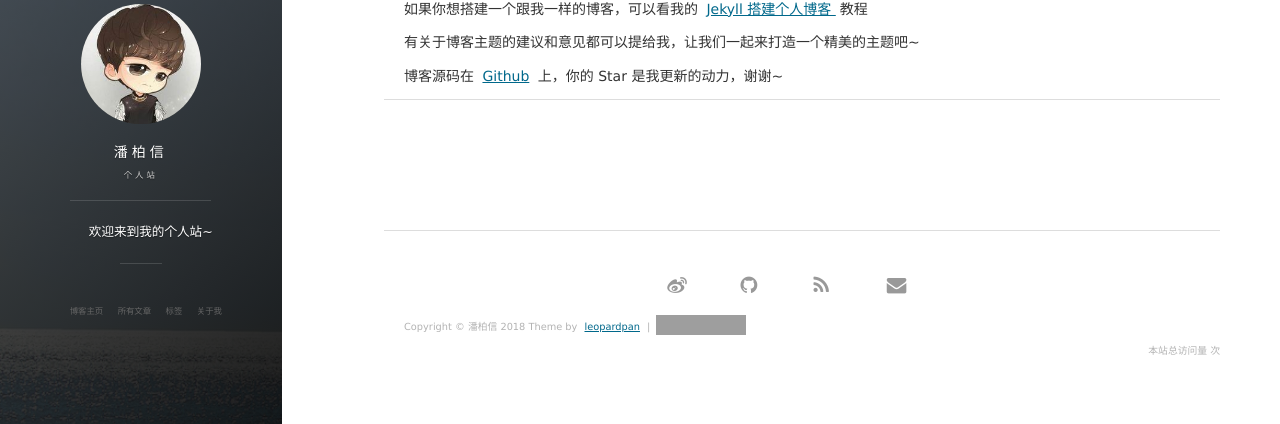
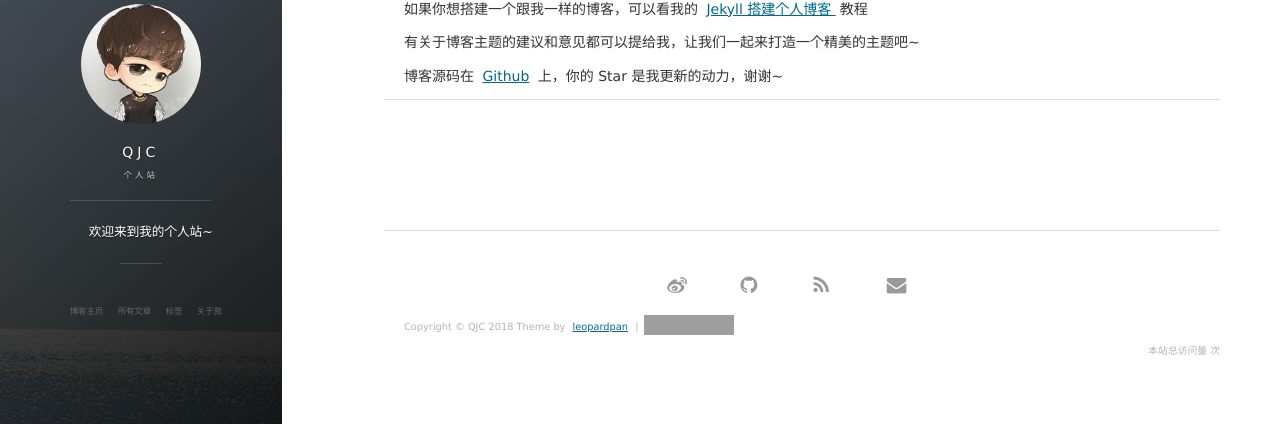
Before and after one commit to smalle56/smalle56.github.io, a Jekyll site: the page built from about.md, in a window 1280 px wide. Shown: the part 284-708 px from the top of the page. Built offline with Jekyll 4.4.1, drawn with Linux system fonts in a browser that asks for light colours; nearby versions of some CDN libraries; comment, search, counter and statistics services are not loaded; grey boxes are pictures that could not be loaded.

Commit message:
Update _config.yml

```diff
--- a/_config.yml
+++ b/_config.yml
@@ -1,5 +1,5 @@
 # Basic
-title: 潘柏信
+title: QJC
 subtitle: 个人站
 description: 欢迎来到我的个人站~
 # 头像里面的标题
```
